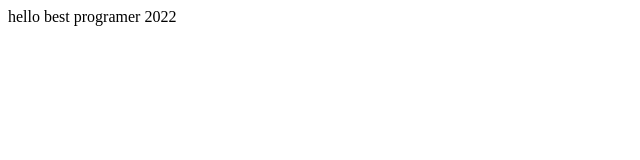
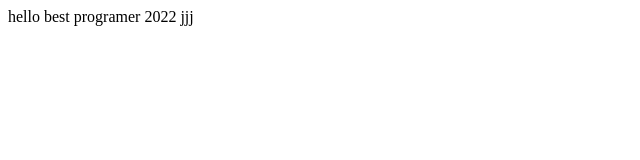
Before and after one commit to HKouhzad1991/hk1991, a plain HTML site: page file2.html in a window 1280 px wide. Shown: the full height of the page, 0-640 px from the left. Drawn offline with Linux system fonts and the light colour scheme.

Commit message:
third push

```diff
--- a/file2.html
+++ b/file2.html
@@ -7,6 +7,6 @@
     <title>Document</title>
   </head>
   <body>
-    hello best programer 2022
+    hello best programer 2022  jjj
   </body>
 </html>
```
